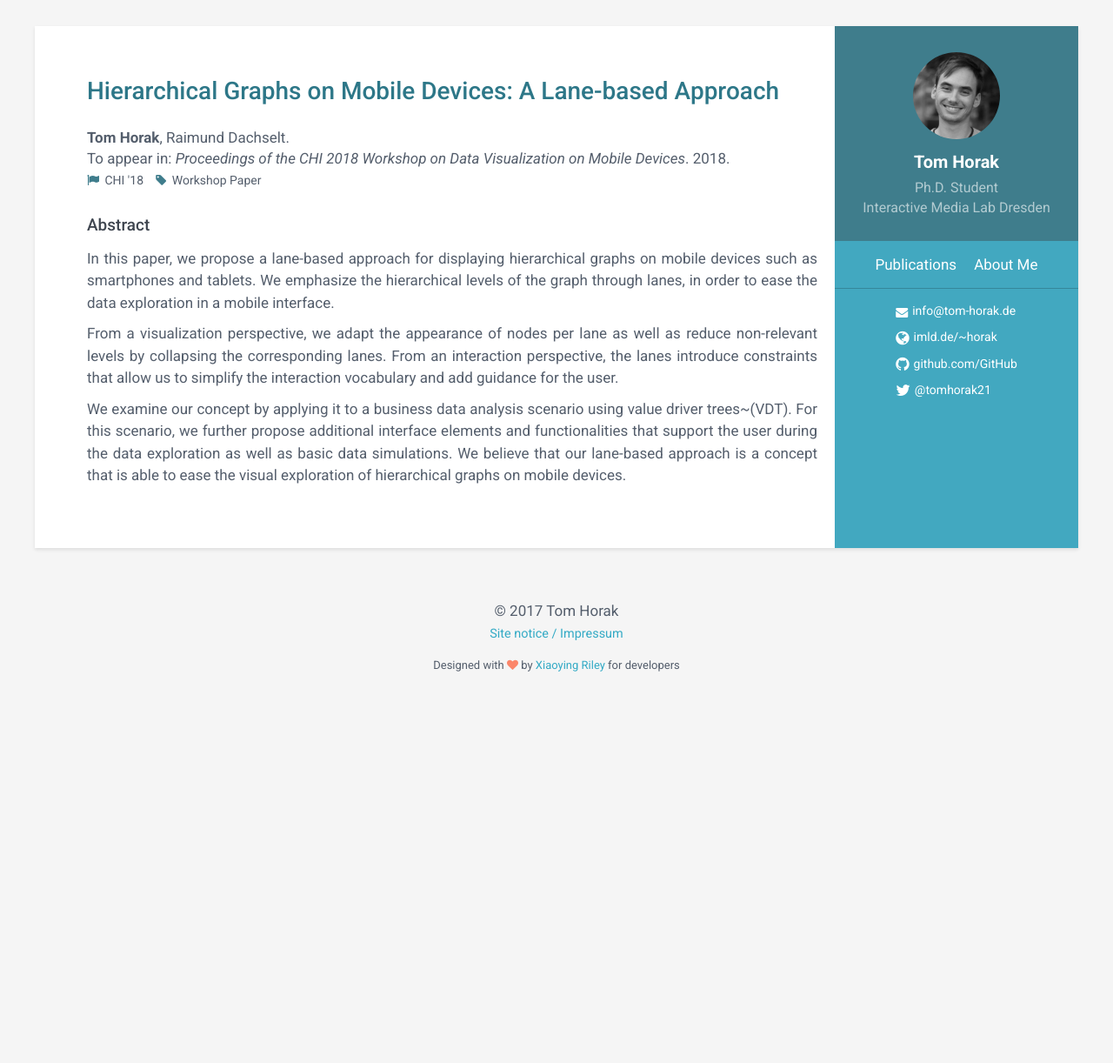
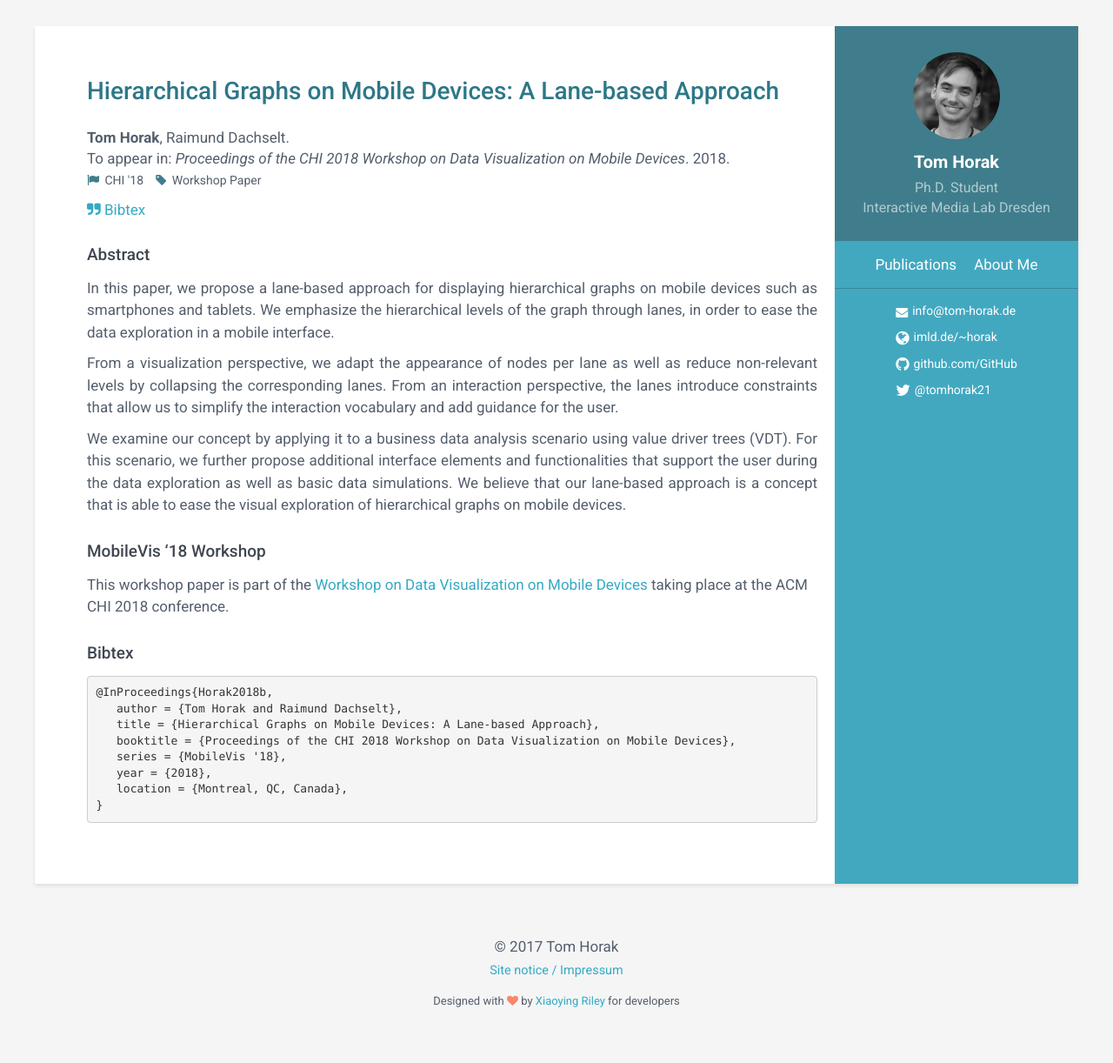
Before and after one commit to tomhorak21/tomhorak21.github.io, a Jekyll site: the page built from _publications/2018/hierarchical-graphs.md, in a window 1280 px wide. Shown: the whole page at 87% size. Built offline with Jekyll 4.4.1, drawn with Linux system fonts in a browser that asks for light colours; before the commit the page ends 900 px from its top, so only the background shows below that.

Commit message:
Updated/Added bixtex/info for CHI workshop paper

```diff
--- a/_publications/2018/hierarchical-graphs.md
+++ b/_publications/2018/hierarchical-graphs.md
@@ -24,8 +24,21 @@ abstract: >
        We emphasize the hierarchical levels of the graph through lanes, in order to ease the data exploration in a mobile interface.</p>
     <p>From a visualization perspective, we adapt the appearance of nodes per lane as well as reduce non-relevant levels by collapsing the corresponding lanes.
        From an interaction perspective, the lanes introduce constraints that allow us to simplify the interaction vocabulary and add guidance for the user.</p>
-     <p>We examine our concept by applying it to a business data analysis scenario using value driver trees~(VDT).
+     <p>We examine our concept by applying it to a business data analysis scenario using value driver trees (VDT).
        For this scenario, we further propose additional interface elements and functionalities that support the user during the data exploration as well as basic data simulations.
        We believe that our lane-based approach is a concept that is able to ease the visual exploration of hierarchical graphs on mobile devices.</p>
 
+bibtex: >
+    @InProceedings{Horak2018b,
+       author = {Tom Horak and Raimund Dachselt},
+       title = {Hierarchical Graphs on Mobile Devices: A Lane-based Approach},
+       booktitle = {Proceedings of the CHI 2018 Workshop on Data Visualization on Mobile Devices},
+       series = {MobileVis '18},
+       year = {2018},
+       location = {Montreal, QC, Canada},
+    }
+
 ---
+
+## MobileVis '18 Workshop
+This workshop paper is part of the [Workshop on Data Visualization on Mobile Devices](https://mobilevis.github.io/) taking place at the ACM CHI 2018 conference.
```
